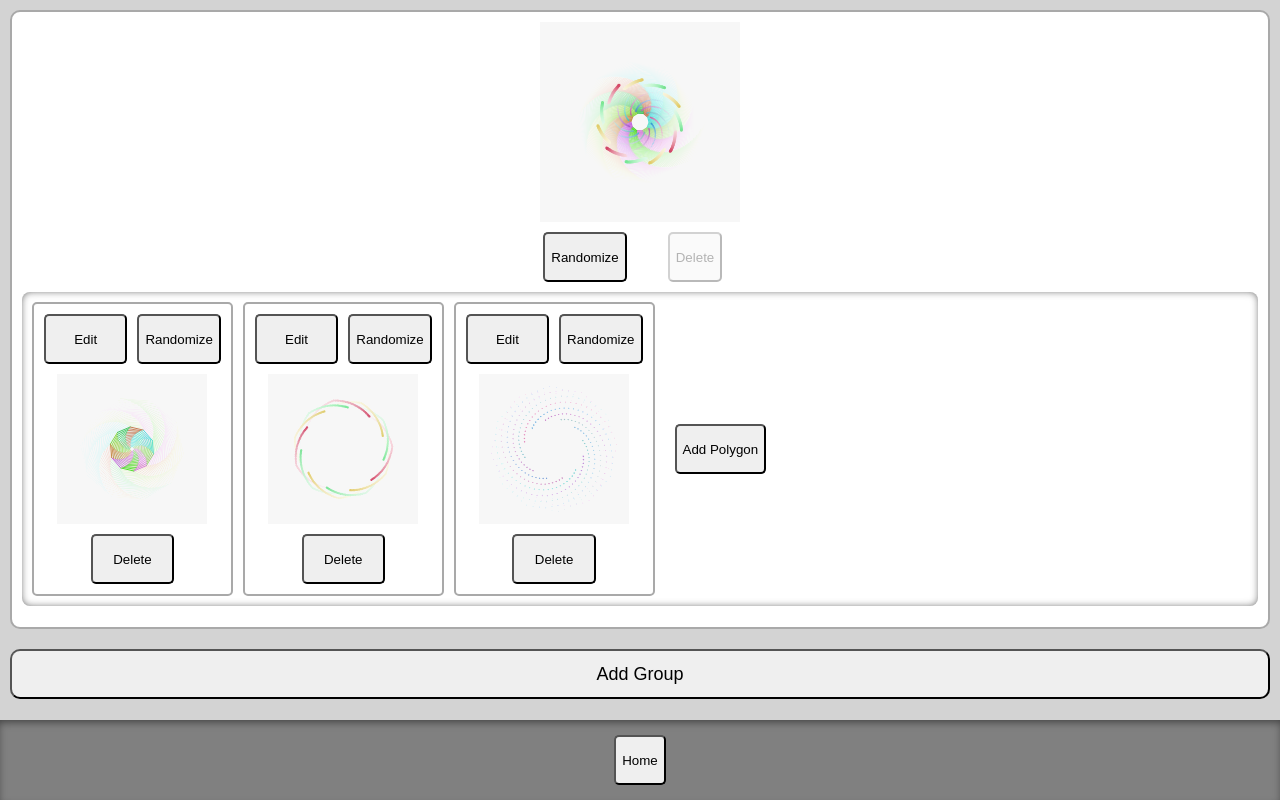
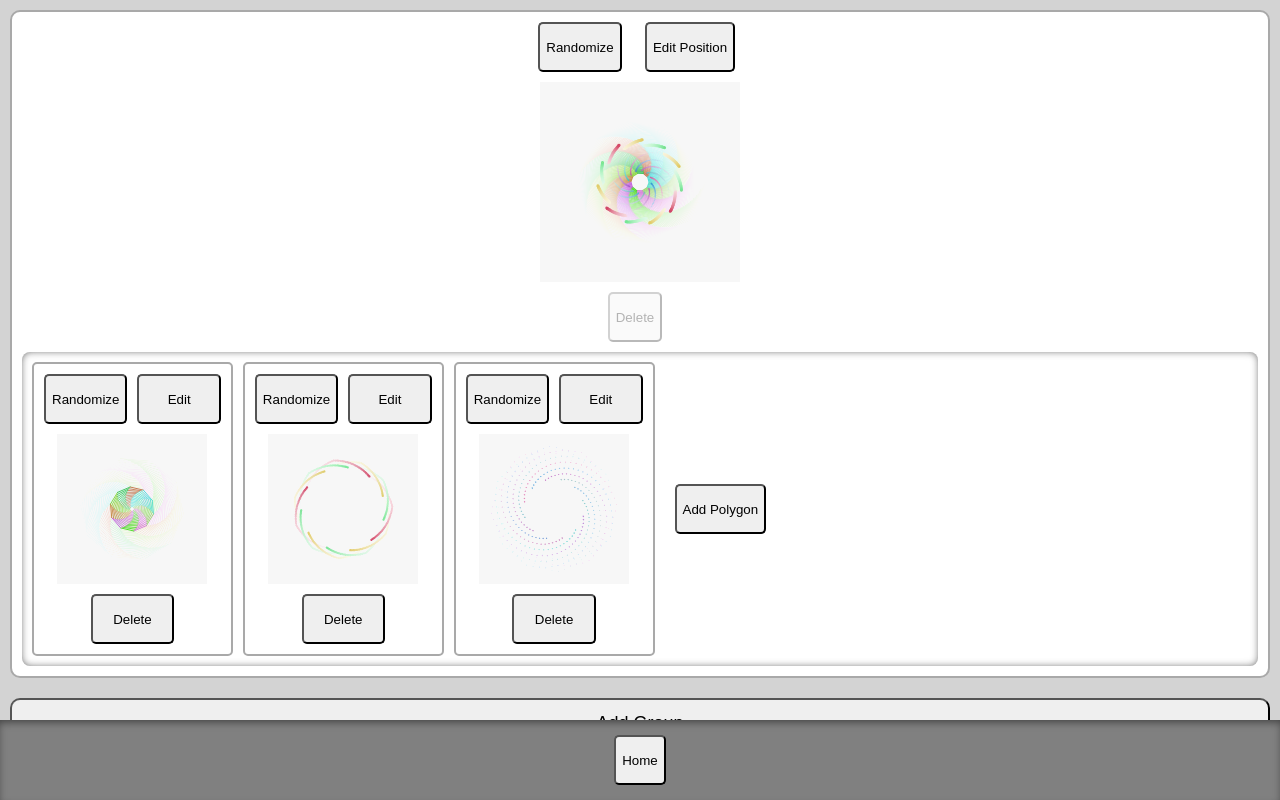
Before and after one commit to LiamMyles/polygon-art, a React (Create React App) app: page / in a window 1280 px wide. Both pictures are taken after a click on the button "Edit Polygons". Built offline with nearby package versions, Linux system fonts and the light colour scheme.

Commit message:
Add Coordinate picker inside modal to update groups position

```diff
--- a/src/components/GroupsDisplay.tsx
+++ b/src/components/GroupsDisplay.tsx
@@ -1,10 +1,11 @@
-import React, { useContext } from "react"
+import React, { useContext, useState, useEffect } from "react"
 import styled from "styled-components"
 
 import {
   polygonGroupsStateContext,
   polygonGroupsDispatchContext,
   PolygonRing,
+  PolygonGroup,
 } from "reducer-contexts/polygon-groups"
 
 import { navigationDispatchContext } from "reducer-contexts/navigation"
@@ -15,6 +16,8 @@ import {
 } from "polygon-logic/polygon-p5-draw"
 
 import { P5Canvas } from "components/P5Canvas"
+import { ModalBox } from "./ModalBox"
+import { CoordinatePicker } from "./CoordinatePicker"
 
 const GroupsUl = styled.ul`
   display: grid;
@@ -48,12 +51,12 @@ const GroupCanvasGroupDiv = styled.div`
   display: grid;
   grid-gap: 10px;
   grid-template-columns: 100px 100px;
-  grid-template-rows: 200px 1fr;
+  grid-template-rows: 1fr 200px 1fr;
   justify-self: center;
 `
 
 const CanvasWrappingDiv = styled.div`
-  grid-column: 1/3;
+  grid-column: 1/4;
   justify-self: center;
 `
 const GroupRandomizeButton = styled.button`
@@ -67,22 +70,97 @@ const GroupDeleteButton = styled.button`
   align-self: center;
   min-height: 50px;
   border-radius: 5px;
-  grid-column: 2/3;
+  grid-column: 1/3;
 `
+
+const UpdateCoordinateButton = styled.button`
+  display: block;
+  width: 80%;
+  height: 50px;
+  margin: 10px auto 0;
+  font-size: 18px;
+  border-radius: 5px;
+`
+
+const GroupCoordinateModal: React.FC<{
+  polygonGroup: PolygonGroup
+  groupIndex: number
+}> = ({ polygonGroup, groupIndex }) => {
+  const polygonGroupsDispatch = useContext(polygonGroupsDispatchContext)
+
+  const [canUpdate, setCanUpdate] = useState(false)
+  const [isClosed, setIsClosed] = useState(true)
+  const [x, setX] = useState(polygonGroup.position.x)
+  const [y, setY] = useState(polygonGroup.position.y)
+
+  useEffect(() => {
+    if (polygonGroup.position.x !== x || polygonGroup.position.y !== y) {
+      setCanUpdate(true)
+    }
+  }, [polygonGroup, x, y])
+
+  return (
+    <ModalBox
+      isClosed={isClosed}
+      setIsClosed={setIsClosed}
+      StyledButton={GroupRandomizeButton}
+      buttonText="Edit Position"
+      title="Edit Position"
+    >
+      <CoordinatePicker
+        currentX={x}
+        currentY={y}
+        setYFunction={setY}
+        setXFunction={setX}
+      />
+      <UpdateCoordinateButton
+        type="button"
+        disabled={!canUpdate}
+        onClick={() => {
+          setCanUpdate(false)
+          polygonGroupsDispatch({
+            type: "UPDATE_POLYGON_GROUP_POSITION",
+            group: groupIndex,
+            position: { x, y },
+          })
+          setIsClosed(true)
+        }}
+      >
+        Update
+      </UpdateCoordinateButton>
+    </ModalBox>
+  )
+}
 
 export function GroupsDisplay() {
   const polygonGroupsState = useContext(polygonGroupsStateContext)
   const polygonGroupsDispatch = useContext(polygonGroupsDispatchContext)
   const totalPolygonGroups = polygonGroupsState.length
+
   return (
     <GroupsUl>
       {polygonGroupsState.map((polygonGroup, groupIndex) => {
         const key = `${polygonGroup.rings.length}-${polygonGroup.rings[0].rotation.startingRotation}-${groupIndex}`
         const isLastPolygonGroup = groupIndex === polygonGroupsState.length - 1
+
         return (
           <React.Fragment key={key}>
             <GroupsLi aria-label={`Group ${groupIndex} Canvas`}>
               <GroupCanvasGroupDiv>
+                <GroupRandomizeButton
+                  onClick={() => {
+                    polygonGroupsDispatch({
+                      type: "RANDOMIZE_POLYGON_RINGS",
+                      group: groupIndex,
+                    })
+                  }}
+                >
+                  Randomize
+                </GroupRandomizeButton>
+                <GroupCoordinateModal
+                  polygonGroup={polygonGroup}
+                  groupIndex={groupIndex}
+                />
                 <CanvasWrappingDiv>
                   <P5Canvas
                     sketch={generatePolygonGroupSketch(
@@ -95,16 +173,6 @@ export function GroupsDisplay() {
                     )}
                   />
                 </CanvasWrappingDiv>
-                <GroupRandomizeButton
-                  onClick={() => {
-                    polygonGroupsDispatch({
-                      type: "RANDOMIZE_POLYGON_RINGS",
-                      group: groupIndex,
-                    })
-                  }}
-                >
-                  Randomize
-                </GroupRandomizeButton>
                 <GroupDeleteButton
                   disabled={totalPolygonGroups === 1}
                   onClick={() => {
@@ -158,7 +226,7 @@ const RingsLi = styled.li`
   grid-auto-columns: 1fr;
   grid-template-rows: 50px 150px 50px;
   grid-template-areas:
-    "EDIT EDIT RANDOM RANDOM"
+    "RANDOM RANDOM EDIT EDIT"
     "CANVAS CANVAS CANVAS CANVAS"
     ". DELETE DELETE .";
   grid-gap: 10px;
@@ -216,6 +284,18 @@ const PolygonRingsDisplay: React.FC<{
             <RingsLi
               aria-label={`Group ${groupNumber}, Ring ${polygonIndex} Canvas`}
             >
+              <RingRandomizeButton
+                type="button"
+                onClick={() => {
+                  polygonGroupsDispatch({
+                    type: "RANDOMIZE_POLYGON",
+                    group: groupNumber,
+                    polygon: polygonIndex,
+                  })
+                }}
+              >
+                Randomize
+              </RingRandomizeButton>
               <RingEditButton
                 type="button"
                 onClick={() => {
@@ -228,18 +308,7 @@ const PolygonRingsDisplay: React.FC<{
               >
                 Edit
               </RingEditButton>
-              <RingRandomizeButton
-                type="button"
-                onClick={() => {
-                  polygonGroupsDispatch({
-                    type: "RANDOMIZE_POLYGON",
-                    group: groupNumber,
-                    polygon: polygonIndex,
-                  })
-                }}
-              >
-                Randomize
-              </RingRandomizeButton>
+
               <RingCanvasDiv>
                 <P5Canvas
                   sketch={generatePolygonRingSketch(
```
